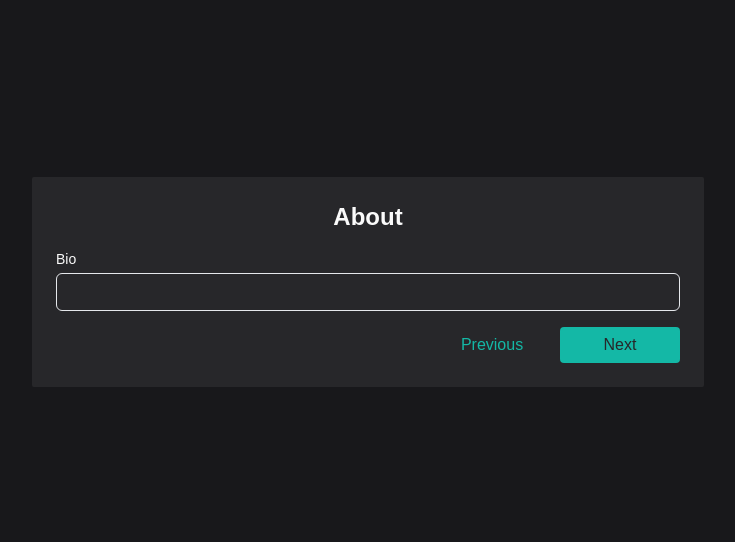
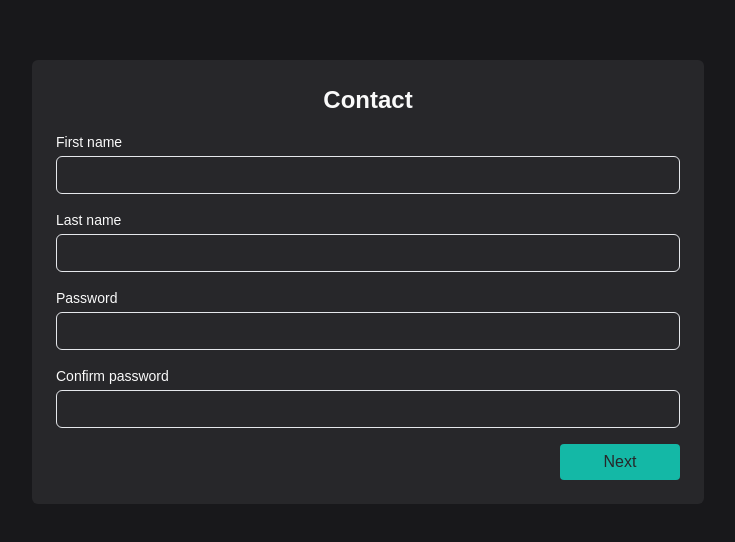
Before and after one commit to gustavosalviato/multi-step-form-testing, a Next.js app: page / in a window 1280 px wide. Shown: the part 118-660 px from the top of the page, without its empty margins (272-1007 px from the left). Built offline with nearby package versions, Linux system fonts and the light colour scheme.

Commit message:
chore: form container adjustments

```diff
--- a/src/app/_document.tsx
+++ b/src/app/_document.tsx
@@ -1,3 +1,4 @@
+/* eslint-disable @next/next/no-document-import-in-page */
 import { Html, Head, Main, NextScript } from 'next/document'
 
 export default function Document() {
--- a/src/app/page.tsx
+++ b/src/app/page.tsx
@@ -1,14 +1,9 @@
-import { AddressForm } from '@/components/AddressForm/index'
-import { BioForm } from '@/components/BioForm/index'
 import { ContactForm } from '@/components/ContactForm/index'
-import { EducationForm } from '@/components/EducationForm/index'
 
 export default function Home() {
   return (
     <div className="flex items-center justify-center min-h-screen px-4">
-      {/* <ContactForm /> */}
-      {/* <EducationForm /> */}
-      <BioForm />
+      <ContactForm />
     </div>
   )
 }
--- a/src/components/BioForm/index.tsx
+++ b/src/components/BioForm/index.tsx
@@ -3,14 +3,14 @@ import { InputText } from '../InputText/index'
 
 export function BioForm() {
   return (
-    <form className="flex flex-col space-y-4 rounded-sm p-6 bg-zinc-800 max-w-2xl w-full">
+    <form className="flex flex-col space-y-4 rounded-md p-6 bg-zinc-800 max-w-2xl w-full">
       <h2 className="text-center items-center text-2xl font-bold">About</h2>
 
       <fieldset className="flex flex-col gap-1">
-        <label htmlFor="bio" className="text-sm">
-          Bio
+        <label htmlFor="aboutMe" className="text-sm">
+          About me
         </label>
-        <InputText id="bio" />
+        <InputText id="aboutMe" />
       </fieldset>
 
       <footer className="flex justify-end gap-2">
--- a/src/components/ContactForm/index.tsx
+++ b/src/components/ContactForm/index.tsx
@@ -3,7 +3,7 @@ import { InputText } from '../InputText/index'
 
 export function ContactForm() {
   return (
-    <form className="flex flex-col space-y-4 rounded-sm p-6 bg-zinc-800 max-w-2xl w-full">
+    <form className="flex flex-col space-y-4 rounded-md p-6 bg-zinc-800 max-w-2xl w-full">
       <h2 className="text-center items-center text-2xl font-bold">Contact</h2>
 
       <fieldset className="flex flex-col gap-1">
--- a/src/components/EducationForm/index.tsx
+++ b/src/components/EducationForm/index.tsx
@@ -3,7 +3,7 @@ import { InputText } from '../InputText/index'
 
 export function EducationForm() {
   return (
-    <form className="flex flex-col space-y-4 rounded-sm p-6 bg-zinc-800 max-w-2xl w-full">
+    <form className="flex flex-col space-y-4 rounded-md p-6 bg-zinc-800 max-w-2xl w-full">
       <h2 className="text-center items-center text-2xl font-bold">Education</h2>
 
       <fieldset className="flex flex-col gap-1">
```
